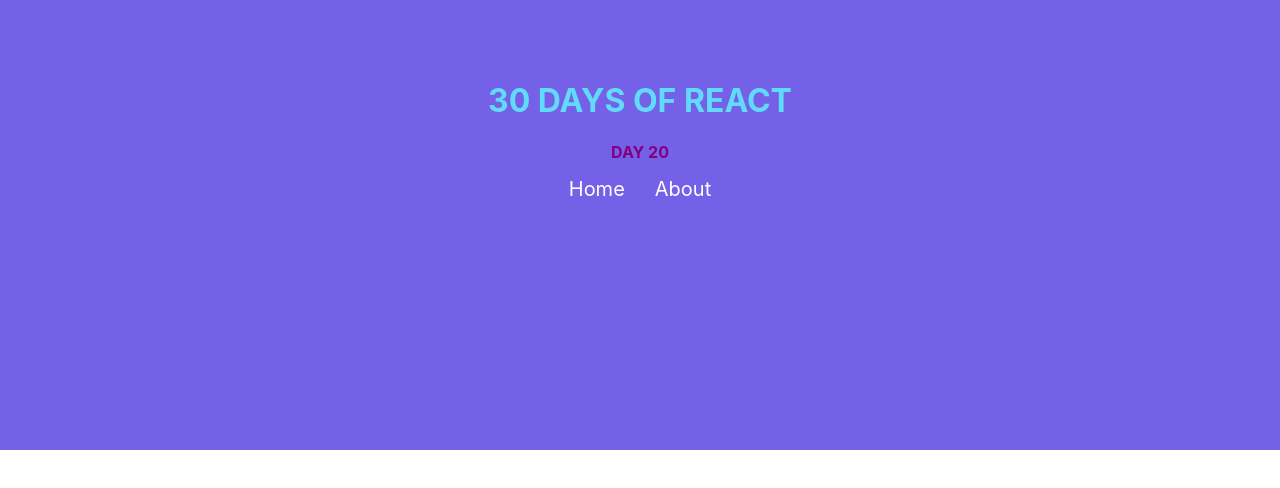
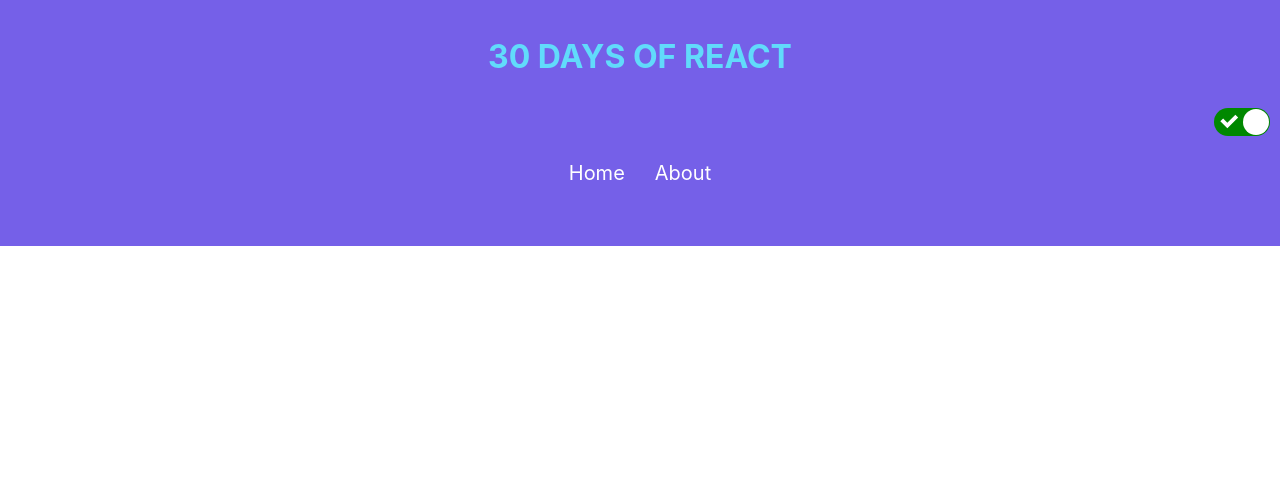
Before and after one commit to Palomaperalta/cats, a React (Create React App) app: page /about in a window 1280 px wide. Shown: the top 488 px of the page. Built offline with nearby package versions, Linux system fonts and the light colour scheme.

Commit message:
theme and layout

```diff
--- a/package.json
+++ b/package.json
@@ -10,6 +10,7 @@
     "react-dom": "^18.1.0",
     "react-router-dom": "^6.4.0",
     "react-scripts": "5.0.1",
+    "react-switch": "^7.0.0",
     "web-vitals": "^2.1.4"
   },
   "scripts": {
--- a/src/App.js
+++ b/src/App.js
@@ -1,9 +1,15 @@
 import { BrowserRouter, Routes, Route, Navigate } from "react-router-dom";
 import Home from './pages/Home';
 import About from './pages/About';
+import {createContext, useState} from 'react';
+
+export const ThemeContext = createContext()
 
 function App() {
+  // true = light, false = dark
+  const [theme, setTheme] = useState(true);
   return (
+    <ThemeContext.Provider value={[theme, setTheme]}>
       <BrowserRouter>
         <Routes>
           <Route path="/" element={<Home />} />
@@ -11,6 +17,7 @@ function App() {
           <Route path="*" element={<Navigate to="/" replace />} />
         </Routes>
       </BrowserRouter>
+    </ThemeContext.Provider>
   );
 }
 
--- a/src/components/CatsCard.css
+++ b/src/components/CatsCard.css
@@ -14,6 +14,7 @@
 .text > p {
     margin: 0;
     margin-bottom: 6px;
+    color: black;
 }
 .text > p > span{
     font-weight: 500;
--- /dev/null
+++ b/src/components/CatsSummary.css
@@ -0,0 +1,17 @@
+.cats-paradise{
+    text-align: center;
+    background-color: #7560E8;
+    margin-top: -16px;
+    padding-bottom: 16px;
+}
+
+.cats-paradise > h1{
+    margin-top:0;
+    text-shadow: 2px 2px 0 #fff,2px 2px 0 rgba(0,0,0,.15)!important;
+    font-family: "Merriweather";
+    color: #283747;
+}
+
+.breeds{
+  font-size: 20px;
+}
--- /dev/null
+++ b/src/components/CatsSummary.jsx
@@ -0,0 +1,36 @@
+import './CatsSummary.css';
+
+function CatsSummary({cats}){
+    function averageLife() {
+        const catsage = cats.reduce((acc, cat) =>{
+        const life = cat.life_span
+        const splited = life.split("-")
+        return parseInt(splited[0]) + acc
+        }, 0)
+        return catsage / cats.length
+    }
+
+    function averageWeight(){
+        const catsweight = cats.reduce((acc, cat) =>{
+        const weight = cat.weight.metric
+        const splited = weight.split("-")
+        return parseInt(splited[0]) + acc
+        }, 0)
+        return catsweight / cats.length
+    }
+
+    return (
+        <div className="cats-paradise">
+            <h1>
+              Cats Paradise
+            </h1>
+            <p className="breeds">
+              There are {cats.length} cats breeds
+            </p>
+            <p>
+              On average a cat can weight about {Math.floor(averageWeight())} Kg and lives {Math.floor(averageLife())} years.
+            </p>
+        </div>
+    )
+}
+export default CatsSummary;
--- a/src/components/Header.jsx
+++ b/src/components/Header.jsx
@@ -1,14 +1,18 @@
 import {Link} from 'react-router-dom'
+import Switch from "react-switch";
+import {useContext} from "react"
+import { ThemeContext } from './../App';
 
 function Header({children}){
+    const [theme, setTheme] = useContext(ThemeContext);
     return (
         <div className='header'>
             <div className="title">
                 <h1>
                     30 DAYS OF REACT
                 </h1>
-                <div className="day">
-                    DAY 20
+                <div className="switch">
+                    <Switch onChange={() => setTheme(!theme)} checked={theme} />
                 </div>
                 <div className='route'>
                     <Link className='home' to="/">
--- /dev/null
+++ b/src/components/common/MainLayout.css
@@ -0,0 +1,12 @@
+.mainlayout{
+    display: flex;
+    flex-direction: column;
+    height: 100vh;
+    width: 100%;
+}
+
+.content{
+    width: 100%;
+    height: 70%;
+    padding-top: 16px;
+}
--- /dev/null
+++ b/src/components/common/MainLayout.jsx
@@ -0,0 +1,14 @@
+import './MainLayout.css'
+import Header from './../Header';
+
+function MainLayout({children}){
+    return (
+        <div className='mainlayout'>
+            <Header />
+            <div className='content'>
+                {children}
+            </div>
+        </div>
+    )
+}
+export default MainLayout;
--- a/src/pages/About.jsx
+++ b/src/pages/About.jsx
@@ -1,10 +1,11 @@
 import Header from '../components/Header'
+import MainLayout from './../components/common/MainLayout';
 
 function About(){
     return (
-        <div className='App'>
-            <Header />
-        </div>
+        <MainLayout>
+
+        </MainLayout>
     )
 }
 export default About;
--- a/src/pages/Home.css
+++ b/src/pages/Home.css
@@ -7,29 +7,20 @@
   gap: 16px;
 }
 .header{
+  text-align: center;
   background-color: #7560E8;
-  height: 450px;
+  height: 30%;
   width: 100%;
+  padding-bottom: 16px;
 }
 .title{
   color: #61DBFB;
-  margin-top: 60px;
+  margin-top: 16px;
   display: flex;
   justify-content: center;
   flex-direction: column;
 }
-.day{
-  color: #800080;
-  font-weight: 700;
-}
-.cats-paradise > h1{
-  text-shadow: 2px 2px 0 #fff,2px 2px 0 rgba(0,0,0,.15)!important;
-  font-family: "Merriweather";
-  color: #283747;
-}
-.breeds{
-  font-size: 20px;
-}
+
 .route{
   display: flex;
   flex-direction: row;
@@ -57,7 +48,7 @@
   display: flex;
   justify-content: space-around;
   width: 100%;
-
+  gap: 16px;
 }
 .input{
   color: hsl(235, 24%, 19%);
@@ -103,3 +94,23 @@ box-shadow: 0 1px 0 1px rgba(0,0,0,.03);
 .reset:hover {
   border-color: #888;
 }
+
+.light{
+  background-color: white;
+  color: black;
+}
+.dark{
+  background-color: #CFAFFF;
+  color: white;
+}
+.switch{
+  display: flex;
+  justify-content: right;
+  margin: 10px;
+}
+.homepage{
+  display: flex;
+  flex-direction: column;
+  align-items: center;
+  padding-top: 16px;
+}
--- a/src/pages/Home.jsx
+++ b/src/pages/Home.jsx
@@ -1,13 +1,17 @@
 import './Home.css';
 import CatsCard from '../components/CatsCard';
-import {useState, useEffect} from 'react';
+import {useState, useEffect, useContext} from 'react';
 import Header from '../components/Header'
+import { ThemeContext } from './../App';
+import MainLayout from './../components/common/MainLayout';
+import CatsSummary from './../components/CatsSummary';
 
 function Home() {
   const [cats, setCats] = useState([])
   const [loading, setLoading] = useState(false)
   const [originalCats, setOriginalCats] = useState([])
   const [filters, setFilters] = useState({country: "all", name: ""})
+  const [theme] = useContext(ThemeContext);
 
   async function getCats(){
     setLoading(true)
@@ -33,24 +37,6 @@ function Home() {
     setCats(filteredCats)
   },[filters, originalCats, setCats])
 
-  function averageLife() {
-    const catsage = cats.reduce((acc, cat) =>{
-       const life = cat.life_span
-       const splited = life.split("-")
-       return parseInt(splited[0]) + acc
-    }, 0)
-    return catsage / cats.length
-  }
-
-  function averageWeight(){
-    const catsweight = cats.reduce((acc, cat) =>{
-      const weight = cat.weight.metric
-      const splited = weight.split("-")
-      return parseInt(splited[0]) + acc
-    }, 0)
-    return catsweight / cats.length
-  }
-
   const handleOnChange = (e) =>{
     const userInput = e.target.value
     setFilters(prevState => ({...prevState, name: userInput}))
@@ -66,20 +52,9 @@ function Home() {
   }
 
   return (
-      <div className="App">
-        <Header>
-          <div className="cats-paradise">
-            <h1>
-              Cats Paradise
-            </h1>
-            <p className="breeds">
-              There are {cats.length} cats breeds
-            </p>
-            <p>
-              On average a cat can weight about {Math.floor(averageWeight())} Kg and lives {Math.floor(averageLife())} years.
-            </p>
-          </div>
-        </Header>
+      <MainLayout>
+        <CatsSummary cats={cats}/>
+        <div className={`homepage ${theme ? "light" : "dark"}`}>
           <div className="divinput">
             <select className="select" onChange={handleSelect} value={filters.country}>
               <option value="all">All</option>
@@ -113,9 +88,8 @@ function Home() {
                 />
               )
             })}
-
           </div>
-
+        </MainLayout>
   );
 
 }
```
Also changed, not shown: 1 other file (tests, documents, lock files or other folders). Lines whose indentation alone changed are shown as unchanged.
